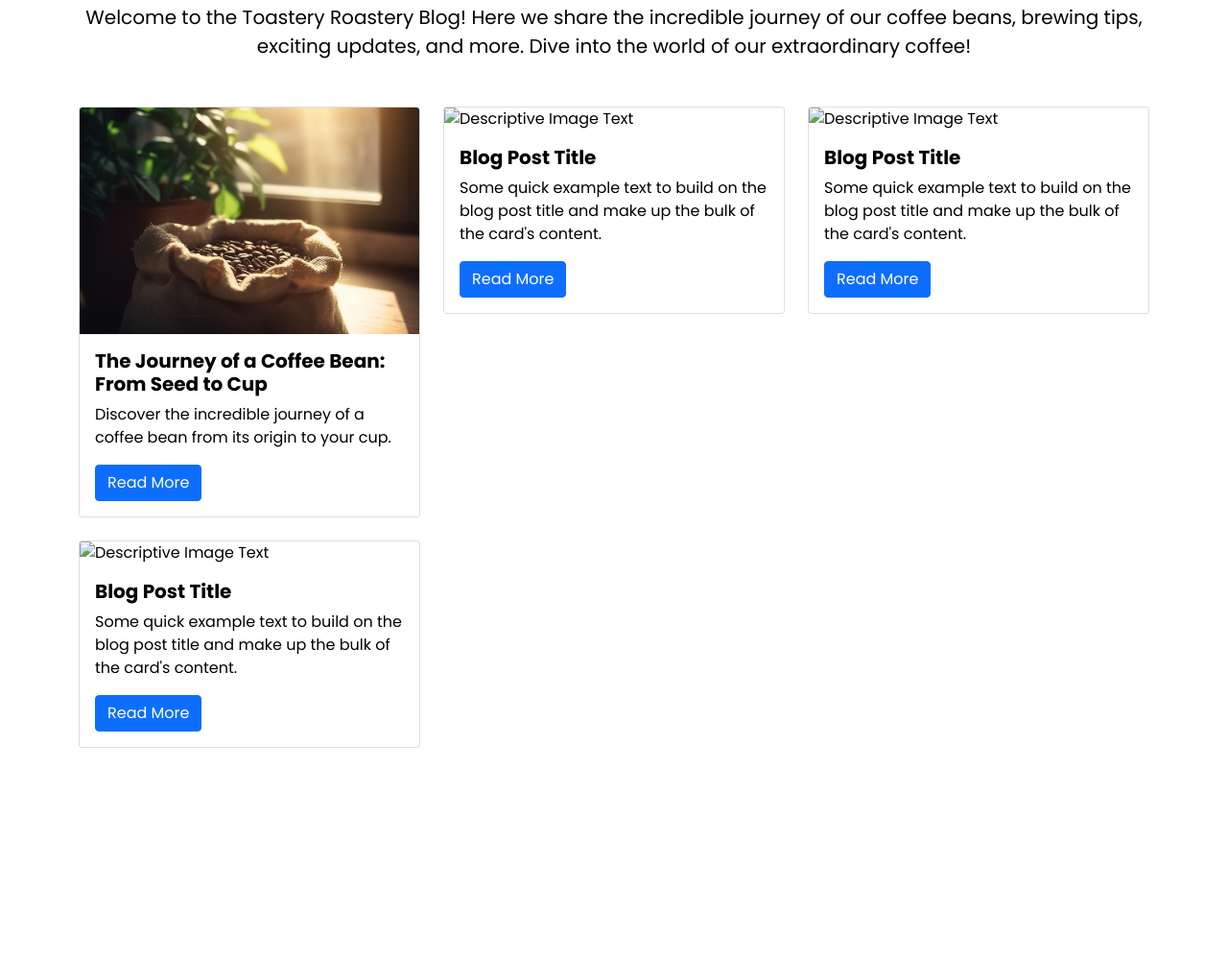
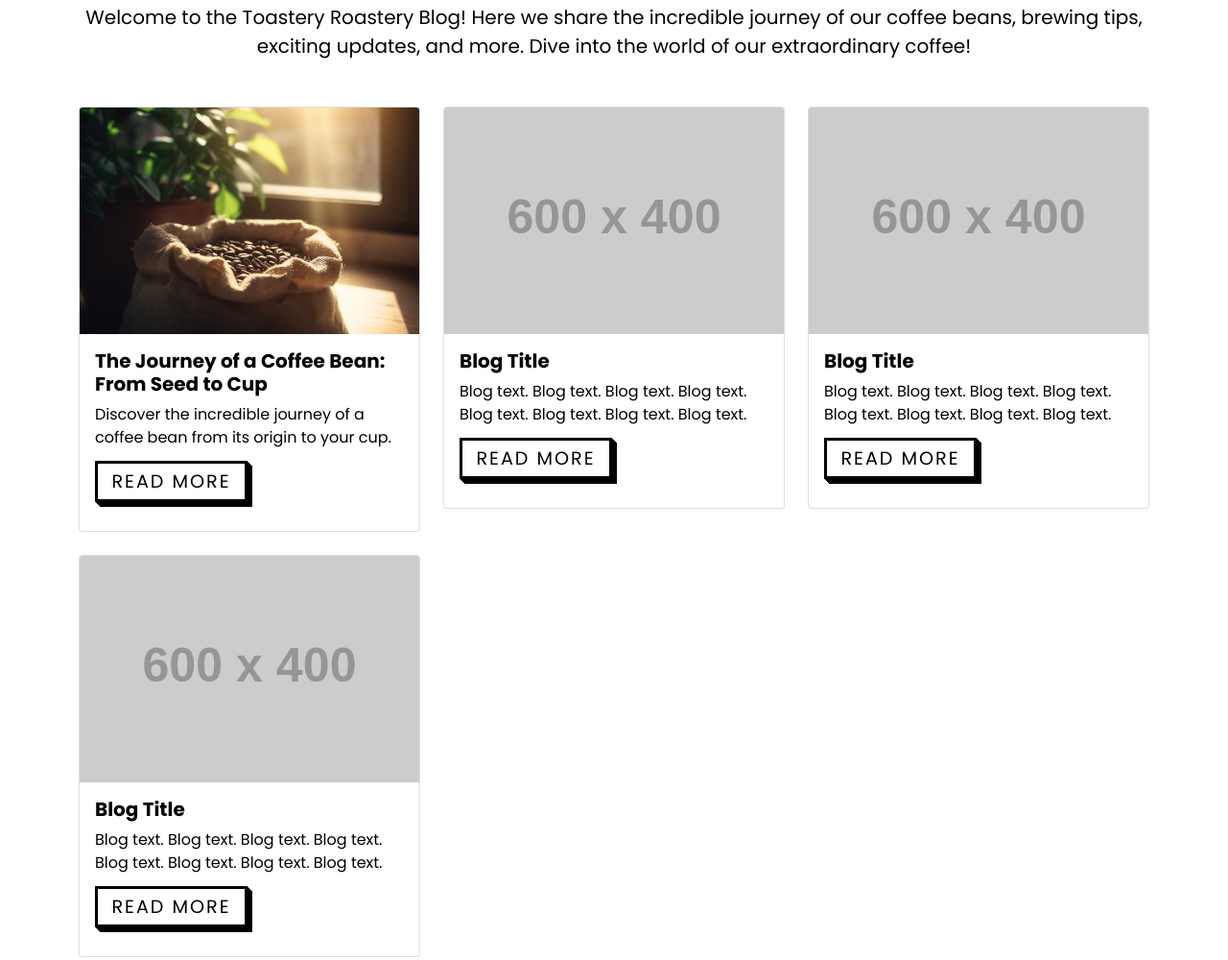
Before and after one commit to jamesrstew/toastery, a plain HTML site: page blog.html in a window 1280 px wide. Shown: the part 183-1183 px from the top of the page at 96% size. Before the commit the page ends 962 px from the top, so only its background shows below. Drawn offline with nearby package versions, Linux system fonts and the light colour scheme; placeholder pictures from the web are drawn by us.

Commit message:
blog updates

```diff
--- a/blog.html
+++ b/blog.html
@@ -62,7 +62,6 @@
         </nav>
     </header>
     <main>
-        <!-- Intro Section -->
         <section class="container mt-5">
             <h1 class="text-center">Toastery Roastery Blog</h1>
             <p class="lead text-center">Welcome to the Toastery Roastery Blog! Here we share the incredible journey of
@@ -70,56 +69,86 @@
                 coffee!</p>
         </section>
 
-        <!-- Blog Cards Section -->
-        <section class="container mt-5">
+        <section class="container mt-5 spacing-3">
             <div class="row row-cols-1 row-cols-md-2 row-cols-lg-3 g-4">
-                <!-- Card 1 -->
+
                 <div class="col">
                     <div class="card">
                         <a href="blog/the-journey-of-a-coffee-bean-from-seed-to-cup.html"><img src="hero1.png"
                                 class="card-img-top" alt="Beans"></a>
-                        <div class="card-body">
-                            <h5 class="card-title">The Journey of a Coffee Bean: From Seed to Cup</h5>
-                            <p class="card-text">Discover the incredible journey of a coffee bean from its origin to
+                        <div class="card-body spacing-1">
+                            <a href="blog/the-journey-of-a-coffee-bean-from-seed-to-cup.html">
+                                <h5 class="card-title">The Journey of a Coffee Bean: From Seed to Cup</h5>
+                            </a>
+                            <p class="card-text spacing-1">Discover the incredible journey of a coffee bean from its
+                                origin to
                                 your cup.</p>
-                            <a href="blog/the-journey-of-a-coffee-bean-from-seed-to-cup.html"
-                                class="btn btn-primary">Read More</a>
+                            <a href="blog/the-journey-of-a-coffee-bean-from-seed-to-cup.html" class="sms-button">Read
+                                More</a>
                         </div>
                     </div>
                 </div>
-                <!-- Card 2 -->
+
                 <div class="col">
                     <div class="card">
-                        <img src="IMAGE_URL" class="card-img-top" alt="Descriptive Image Text">
-                        <div class="card-body">
-                            <h5 class="card-title">Blog Post Title</h5>
-                            <p class="card-text">Some quick example text to build on the blog post title and make up the
-                                bulk of the card's content.</p>
-                            <a href="BLOG_POST_URL" class="btn btn-primary">Read More</a>
+                        <a href="blog/the-journey-of-a-coffee-bean-from-seed-to-cup.html"><img
+                                src="https://placehold.co/600x400/EEE/31343C.gif" class="card-img-top" alt="Beans"></a>
+                        <div class="card-body spacing-1">
+                            <a href="blog/the-journey-of-a-coffee-bean-from-seed-to-cup.html">
+                                <h5 class="card-title">Blog Title</h5>
+                            </a>
+                            <p class="card-text spacing-1">Blog text. Blog text. Blog text. Blog text. Blog text. Blog
+                                text. Blog text. Blog text. </p>
+                            <a href="blog/the-journey-of-a-coffee-bean-from-seed-to-cup.html" class="sms-button">Read
+                                More</a>
                         </div>
                     </div>
                 </div>
-                <!-- Card 3 -->
+
                 <div class="col">
                     <div class="card">
-                        <img src="IMAGE_URL" class="card-img-top" alt="Descriptive Image Text">
-                        <div class="card-body">
-                            <h5 class="card-title">Blog Post Title</h5>
-                            <p class="card-text">Some quick example text to build on the blog post title and make up the
-                                bulk of the card's content.</p>
-                            <a href="BLOG_POST_URL" class="btn btn-primary">Read More</a>
+                        <a href="blog/the-journey-of-a-coffee-bean-from-seed-to-cup.html"><img
+                                src="https://placehold.co/600x400/EEE/31343C.gif" class="card-img-top" alt="Beans"></a>
+                        <div class="card-body spacing-1">
+                            <a href="blog/the-journey-of-a-coffee-bean-from-seed-to-cup.html">
+                                <h5 class="card-title">Blog Title</h5>
+                            </a>
+                            <p class="card-text spacing-1">Blog text. Blog text. Blog text. Blog text. Blog text. Blog
+                                text. Blog text. Blog text. </p>
+                            <a href="blog/the-journey-of-a-coffee-bean-from-seed-to-cup.html" class="sms-button">Read
+                                More</a>
                         </div>
                     </div>
                 </div>
-                <!-- Card 4 -->
+
                 <div class="col">
                     <div class="card">
-                        <img src="IMAGE_URL" class="card-img-top" alt="Descriptive Image Text">
-                        <div class="card-body">
-                            <h5 class="card-title">Blog Post Title</h5>
-                            <p class="card-text">Some quick example text to build on the blog post title and make up the
-                                bulk of the card's content.</p>
-                            <a href="BLOG_POST_URL" class="btn btn-primary">Read More</a>
+                        <a href="blog/the-journey-of-a-coffee-bean-from-seed-to-cup.html"><img
+                                src="https://placehold.co/600x400/EEE/31343C.gif" class="card-img-top" alt="Beans"></a>
+                        <div class="card-body spacing-1">
+                            <a href="blog/the-journey-of-a-coffee-bean-from-seed-to-cup.html">
+                                <h5 class="card-title">Blog Title</h5>
+                            </a>
+                            <p class="card-text spacing-1">Blog text. Blog text. Blog text. Blog text. Blog text. Blog
+                                text. Blog text. Blog text. </p>
+                            <a href="blog/the-journey-of-a-coffee-bean-from-seed-to-cup.html" class="sms-button">Read
+                                More</a>
+                        </div>
+                    </div>
+                </div>
+            </div>
+        </section>
+
+        <section>
+            <div class="blog-cta">
+                <div class="row">
+                    <div class="col-12 col-md-8 mx-auto">
+                        <div class="text-center mb-5">
+                            <h2 class="spacing-2">
+                                Never miss a coffee drop. Subscribe via text.
+                            </h2>
+                            <a href="sms:+15412416749&body=BEANSPLZ" class="sms-button sms-button-white">LET'S DO
+                                THIS</a>
                         </div>
                     </div>
                 </div>
```
